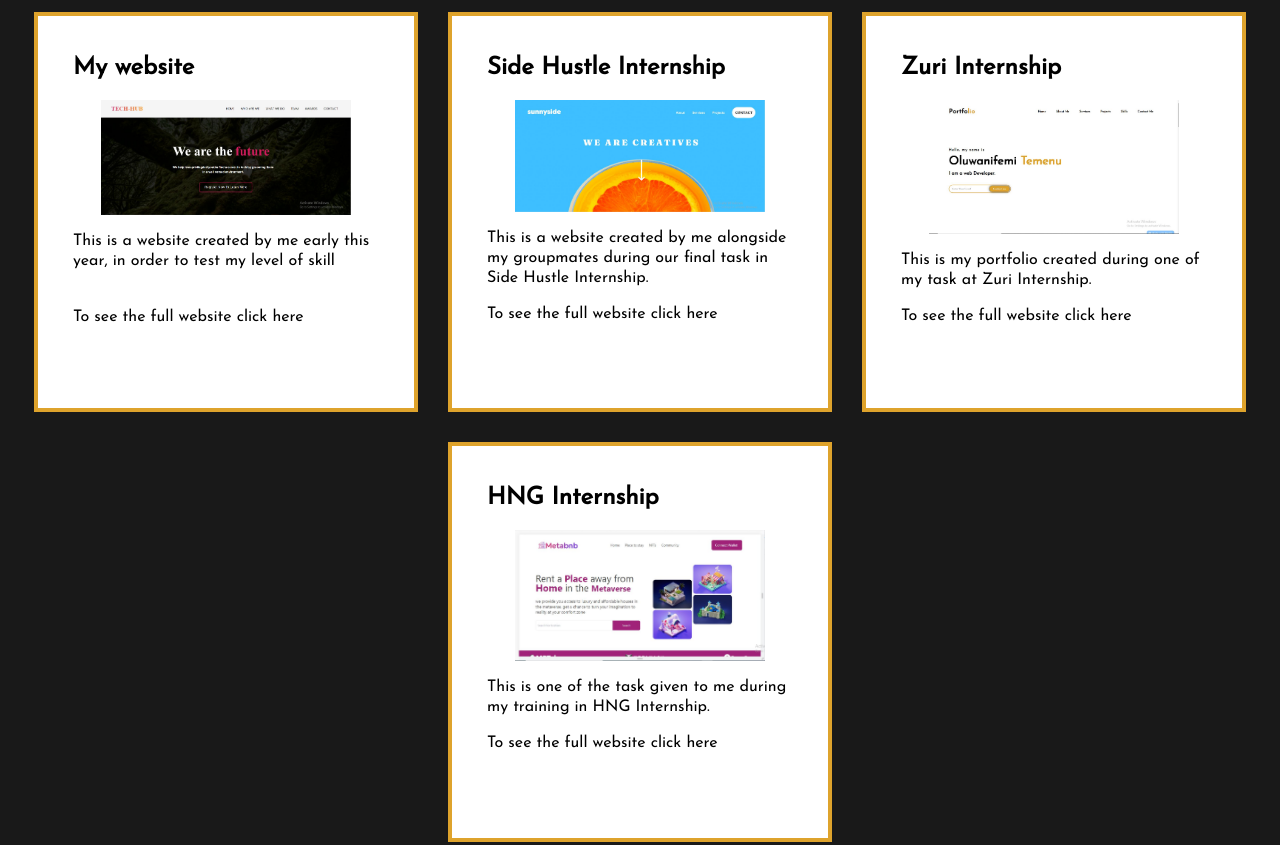
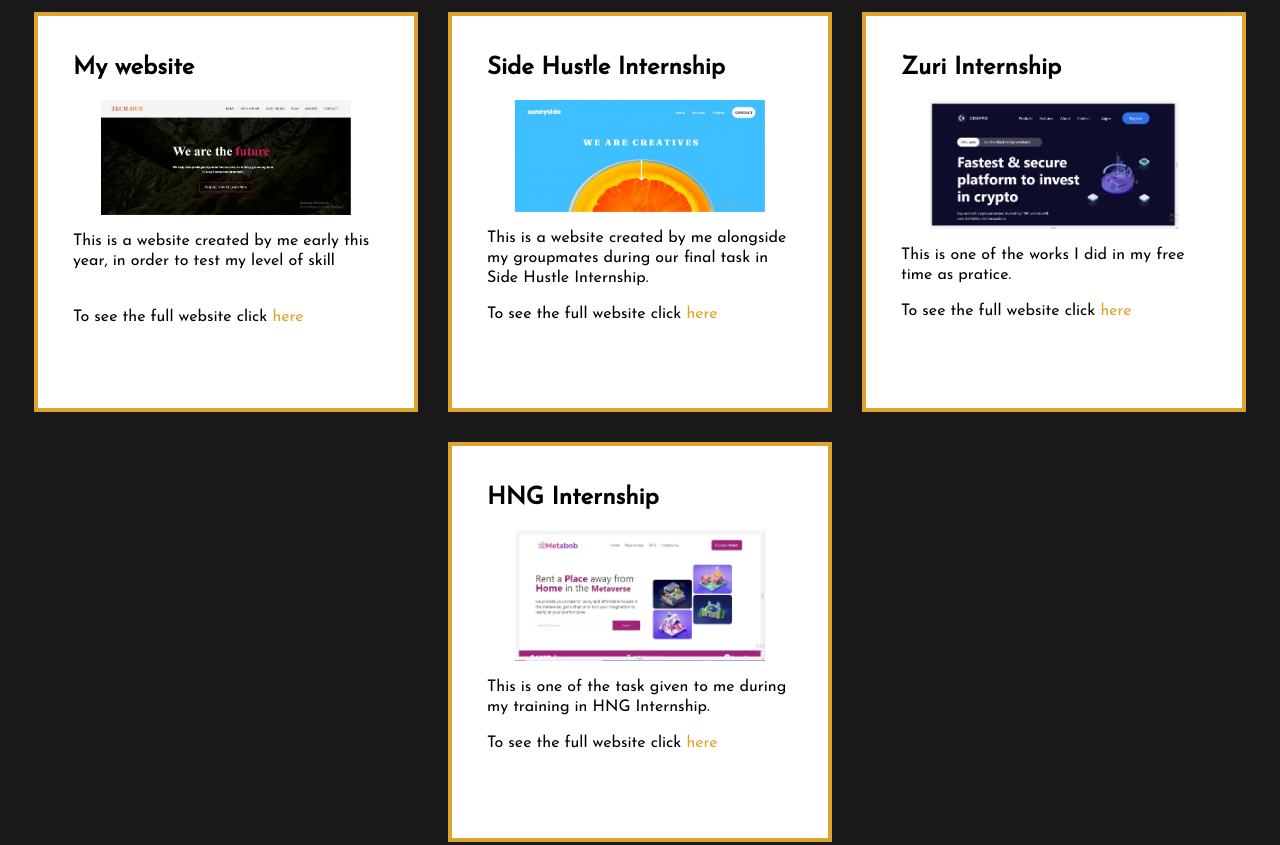
Before and after one commit to nifemi2005/Portfolio, a website: page index.html in a window 1280 px wide. Shown: the part 2109-2954 px from the top of the page. Drawn offline with nearby package versions, Linux system fonts and the light colour scheme.

Commit message:
Changed one of the cards in my PROJECT section

```diff
--- a/index.html
+++ b/index.html
@@ -153,19 +153,19 @@
         <h2 class="mine font-bold text-[24px] block my-[20px] ms-0 me-0">My website</h2>
         <img src="my-site first page.JPG" class="w-[250px] mx-auto" alt="">
         <p class="info block my-[16px] ms-0 me-0 leading-[20px]">This is a website created by me  early this year, in order to test my level of skill</p><br>
-        <P class="leading-[20px] ms-0 me-0 my-1">To see the full website click <a href="https://duckytech.000webhostapp.com/real.html"target="_blank">here</a></P>
+        <P class="leading-[20px] ms-0 me-0 my-1">To see the full website click <a href="https://duckytech.000webhostapp.com/real.html"target="_blank" class="text-[#dea32c]">here</a></P>
       </div>
       <div class="item-2 border-4 border-solid border-[#dea32c] bg-white lg:m-[15px] md:py-[20px] md:px-[35px] px-[32px] lg:h-[400px] md:h-[395px] sm:h-[355px] h-auto lg:w-[30%] md:w-[50%] w-[80%] sm:w-[60%] mx-auto mb-[30px]">
         <h2 class="font-bold text-[24px] block my-[20px] ms-0 me-0">Side Hustle Internship</h2>
         <img src="side-hustle group project.JPG" class="w-[250px] mx-auto" alt="">
         <p class='my-4 ms-0 me-0 leading-[20px] block'>This is a website created by me alongside my groupmates during our final task in Side Hustle Internship.</p>
-        <P class="my-1 ms-0 me-0 leading-[20px] block">To see the full website click <a href="https://misskemy7.github.io/group-61-capstone-project-2/" target="_blank">here</a></P>
+        <P class="my-1 ms-0 me-0 leading-[20px] block">To see the full website click <a href="https://misskemy7.github.io/group-61-capstone-project-2/" target="_blank" class="text-[#dea32c]">here</a></P>
       </div>
       <div class="item-3 border-4 border-solid border-[#dea32c] bg-white lg:m-[15px] md:py-[20px] md:px-[35px] px-[32px] lg:h-[400px] md:h-[395px] sm:h-[355px] h-auto lg:w-[30%] md:w-[50%] w-[80%] sm:w-[60%] mx-auto mb-[30px]">
         <h2 class="font-bold text-[24px] block my-[20px] ms-0 me-0"> Zuri Internship</h2>
-        <img src="zuri.JPG" class="w-[250px] mx-auto" alt="">
-        <p class="block my-[16px] ms-0 me-0 leading-[20px]">This is my portfolio created during one of my task at Zuri Internship.</p>
-        <P class="block my-[16px] ms-0 me-0 leading-[20px]">To see the full website click <a href="https://zuri-work.oluwanifemiteme.repl.co/" target="_blank">here</a></P>
+        <img src="crappo.JPG" class="w-[250px] mx-auto" alt="">
+        <p class="block my-[16px] ms-0 me-0 leading-[20px]">This is one of the works I did in my free time as pratice.</p>
+        <P class="block my-[16px] ms-0 me-0 leading-[20px]">To see the full website click <a href="https://crappo-01.netlify.app/" target="_blank" class="text-[#dea32c]">here</a></P>
       </div>
       <div
         class="item-4 border-4 border-solid border-[#dea32c] bg-white lg:m-[15px] md:py-[20px] md:px-[35px] px-[32px] lg:h-[400px] md:h-[395px] sm:h-[355px] h-auto lg:w-[30%] md:w-[50%] w-[80%] sm:w-[60%] mx-auto">
@@ -174,7 +174,7 @@
         <p class="block my-[16px] ms-0 me-0 leading-[20px]">This is one of the task given to me during my training in HNG
           Internship.</p>
         <P class="block my-[16px] ms-0 me-0 leading-[20px]">To see the full website click <a
-            href="https://task-metabnb.netlify.app/" target="_blank">here</a></P>
+            href="https://task-metabnb.netlify.app/" target="_blank" class="text-[#dea32c]">here</a></P>
       </div>
     </div>
     </div>
```
Also changed, not shown: crappo.JPG (added).
